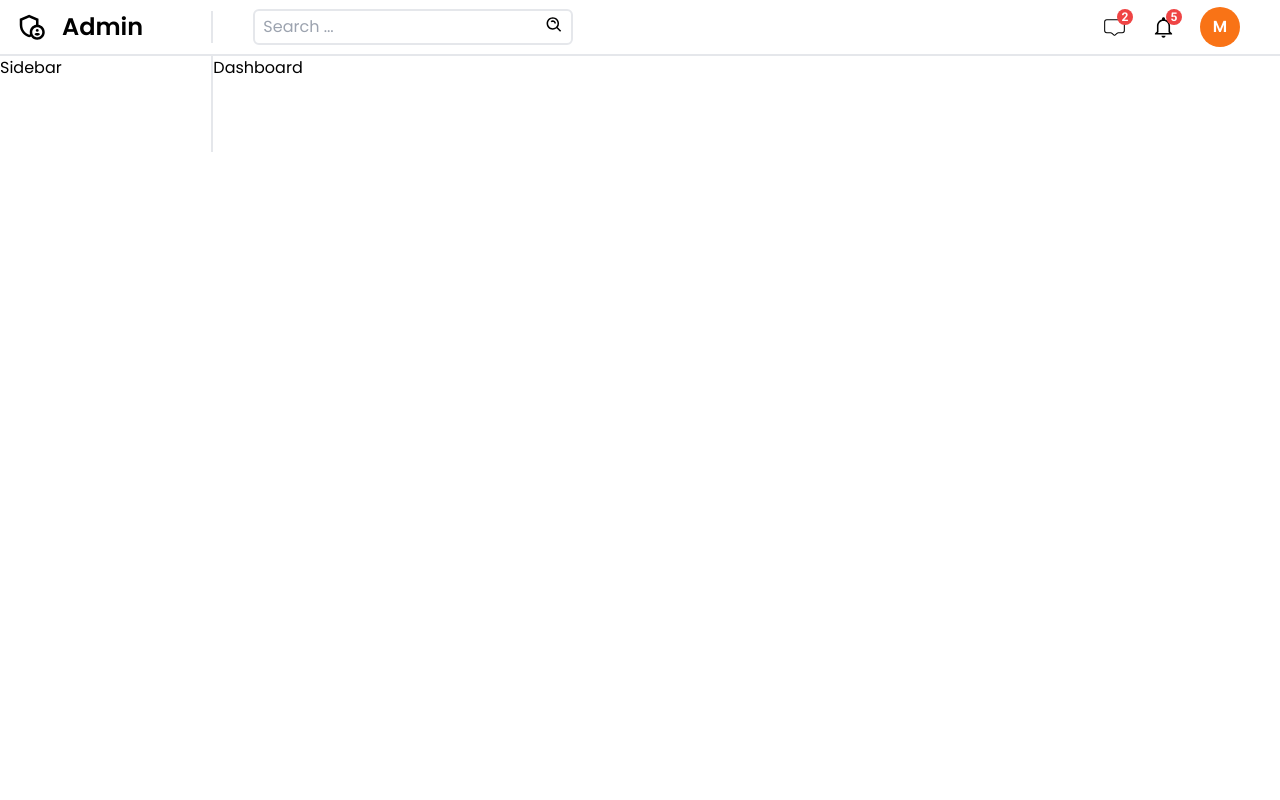
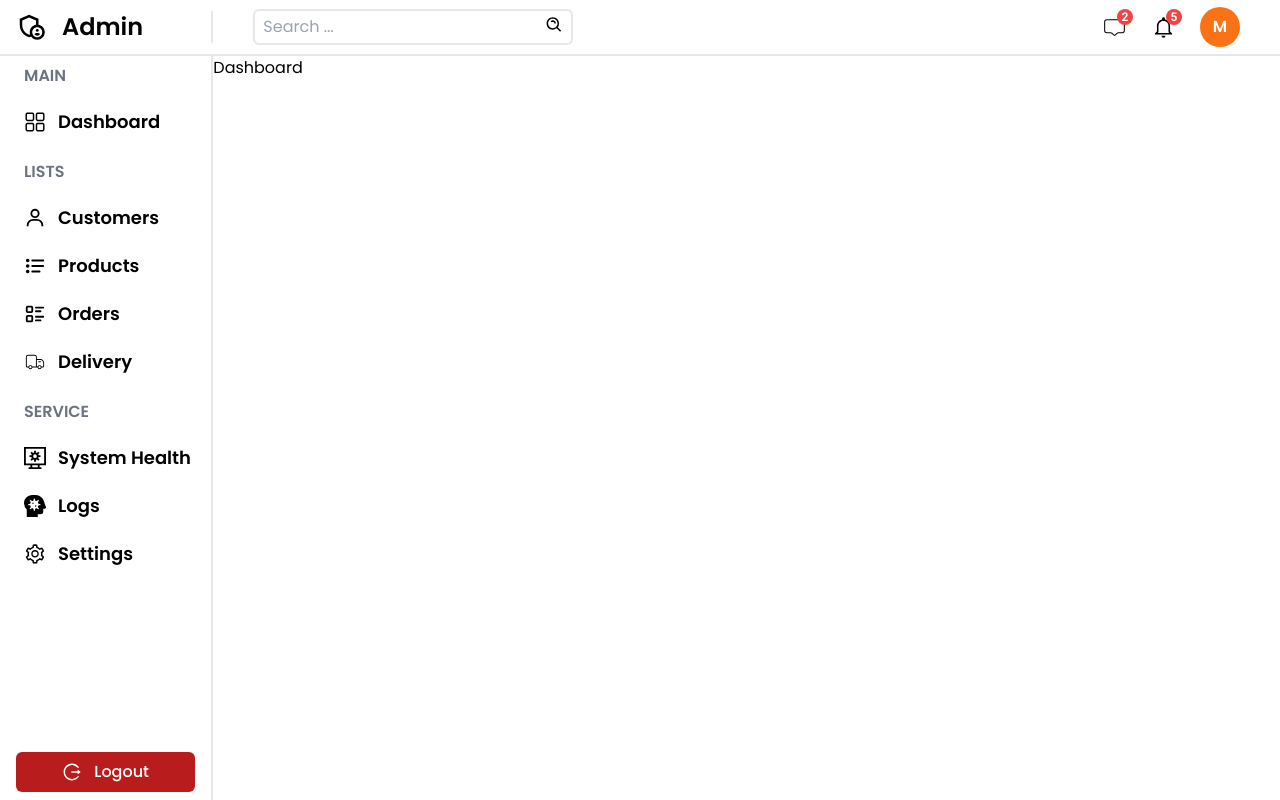
Before and after one commit to mehedi008h/assesment-healthos, a React (Create React App) app: page /admin in a window 1280 px wide. Built offline with nearby package versions, Linux system fonts and the light colour scheme.

Commit message:
design admin sidebar

```diff
--- a/src/App.css
+++ b/src/App.css
@@ -87,3 +87,11 @@
     /* top box shadow */
     box-shadow: 0px 0px 20px rgba(168, 168, 168, 0.15);
 }
+
+/* sidebar  */
+.sidebar {
+    height: calc(100vh - 56px);
+    display: flex;
+    flex-direction: column;
+    align-content: space-between;
+}
--- a/src/components/admin/Sidebar.jsx
+++ b/src/components/admin/Sidebar.jsx
@@ -1,9 +1,88 @@
 import React from "react";
+import { BiUser } from "react-icons/bi";
+import { RxDashboard } from "react-icons/rx";
+import { GrList, GrSystem } from "react-icons/gr";
+import { TbListDetails } from "react-icons/tb";
+import { Link } from "react-router-dom";
+import { CiDeliveryTruck } from "react-icons/ci";
+import { AiOutlineLogout, AiOutlineSetting } from "react-icons/ai";
+import { FaHeadSideVirus } from "react-icons/fa";
 
 const Sidebar = () => {
     return (
-        <div className="border-r-2 h-24">
-            <h1>Sidebar</h1>
+        <div className="border-r-2 py-2 sidebar">
+            <div>
+                {/* main  */}
+                <h3 className="uppercase text-gray-500 font-semibold pl-6">
+                    Main
+                </h3>
+                <div className="flex items-center gap-3 mt-3 pl-6 py-2 hover:bg-gray-100 transition-all rounded-l-full">
+                    <RxDashboard size={22} />
+                    <Link className="text-lg font-semibold" to="/admin">
+                        Dashboard
+                    </Link>
+                </div>
+                {/* lists  */}
+                <h3 className="uppercase text-gray-500 font-semibold pl-6 mt-4">
+                    Lists
+                </h3>
+                <div className="flex flex-col gap-1">
+                    <div className="flex items-center gap-3 mt-3 pl-6 py-2 hover:bg-gray-100 transition-all rounded-l-full">
+                        <BiUser size={22} />
+                        <Link className="text-lg font-semibold " to="/admin">
+                            Customers
+                        </Link>
+                    </div>
+                    <div className="flex items-center gap-3 pl-6 py-2 hover:bg-gray-100 transition-all rounded-l-full">
+                        <GrList size={22} />
+                        <Link className="text-lg font-semibold " to="/admin">
+                            Products
+                        </Link>
+                    </div>
+                    <div className="flex items-center gap-3 pl-6 py-2 hover:bg-gray-100 transition-all rounded-l-full">
+                        <TbListDetails size={22} />
+                        <Link className="text-lg font-semibold " to="/admin">
+                            Orders
+                        </Link>
+                    </div>
+                    <div className="flex items-center gap-3 pl-6 py-2 hover:bg-gray-100 transition-all rounded-l-full">
+                        <CiDeliveryTruck size={22} />
+                        <Link className="text-lg font-semibold " to="/admin">
+                            Delivery
+                        </Link>
+                    </div>
+                </div>
+                {/* lists  */}
+                <h3 className="uppercase text-gray-500 font-semibold pl-6 mt-4">
+                    Service
+                </h3>
+                <div className="flex flex-col gap-1">
+                    <div className="flex items-center gap-3 mt-3 pl-6 py-2 hover:bg-gray-100 transition-all rounded-l-full">
+                        <GrSystem size={22} />
+                        <Link className="text-lg font-semibold " to="/admin">
+                            System Health
+                        </Link>
+                    </div>
+                    <div className="flex items-center gap-3 pl-6 py-2 hover:bg-gray-100 transition-all rounded-l-full">
+                        <FaHeadSideVirus size={22} />
+                        <Link className="text-lg font-semibold " to="/admin">
+                            Logs
+                        </Link>
+                    </div>
+                    <div className="flex items-center gap-3 pl-6 py-2 hover:bg-gray-100 transition-all rounded-l-full">
+                        <AiOutlineSetting size={22} />
+                        <Link className="text-lg font-semibold " to="/admin">
+                            Settings
+                        </Link>
+                    </div>
+                </div>
+            </div>
+            {/* bottom  */}
+            <div className="mt-auto px-4">
+                <button className="bg-red-700 w-full py-2 flex justify-center items-center px-5 text-white font-medium gap-3 rounded-md">
+                    <AiOutlineLogout size={20} /> Logout
+                </button>
+            </div>
         </div>
     );
 };
```
